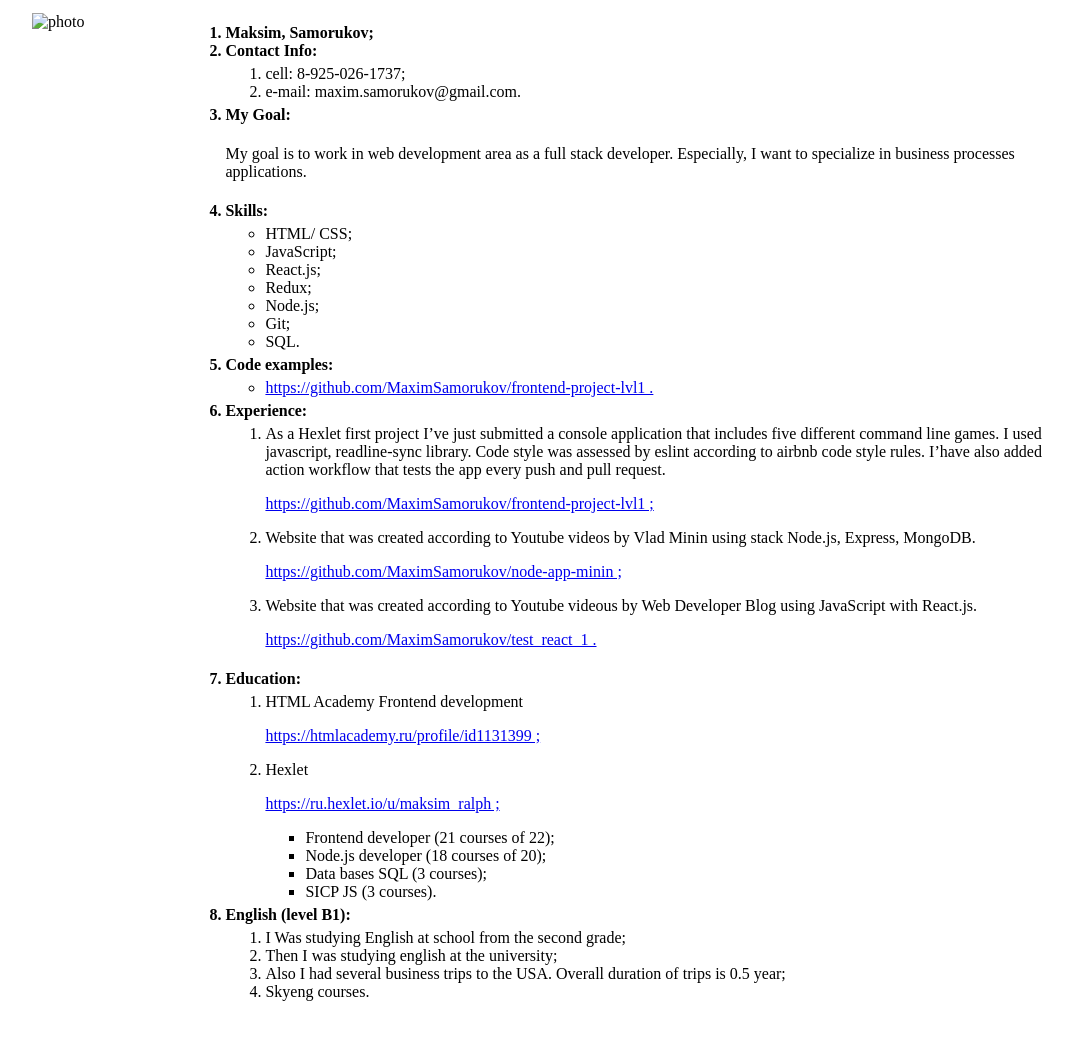
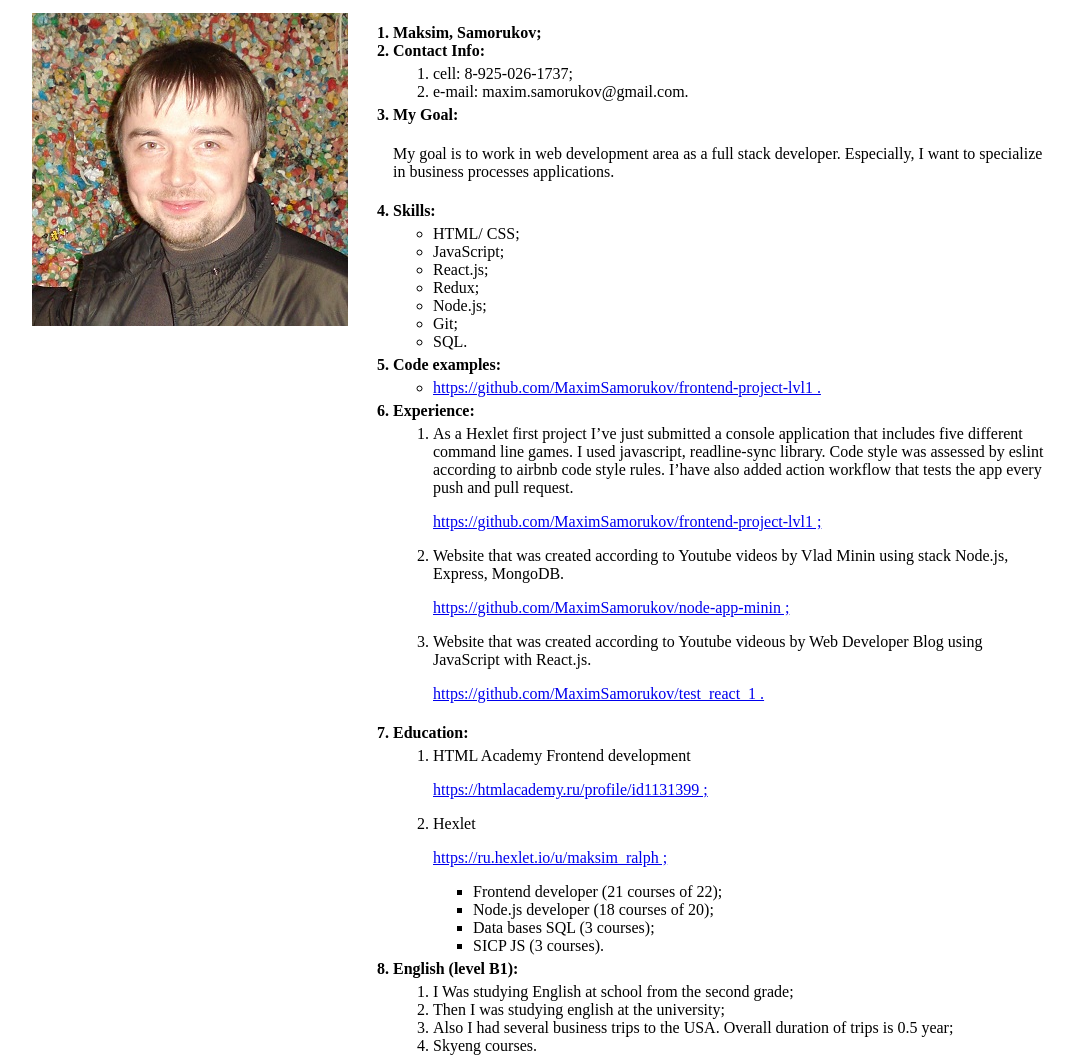
Before and after one commit to MaximSamorukov/rsschool-cv, a plain HTML site: page index.html in a window 1280 px wide. Shown: the whole page, without its empty margins (101-1176 px from the left). Before the commit the page ends 1030 px from the top, so only its background shows below. Drawn offline with Linux system fonts and the light colour scheme; the site is published under a folder, as on GitHub Pages, so addresses that start at the root find nothing.

Commit message:
docs: update index.html

```diff
--- a/index.html
+++ b/index.html
@@ -11,7 +11,7 @@
 <body>
     <div class="container">
         <div class="photo-content">
-            <img src="/img/photo.jpg" alt="photo">
+            <img src="./img/photo.jpg" alt="photo">
         </div>
         <div class="cv-content">
             <ol class="item">
```
